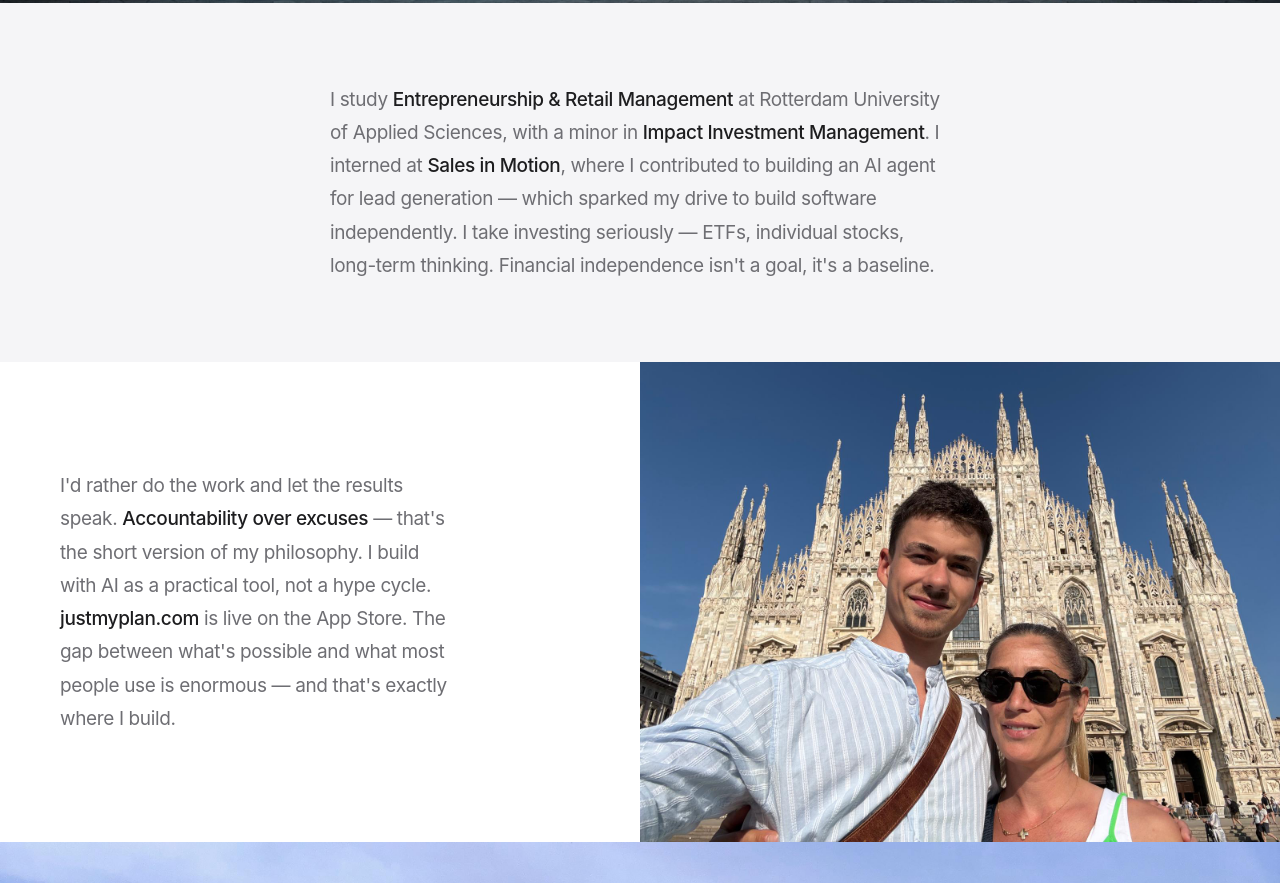
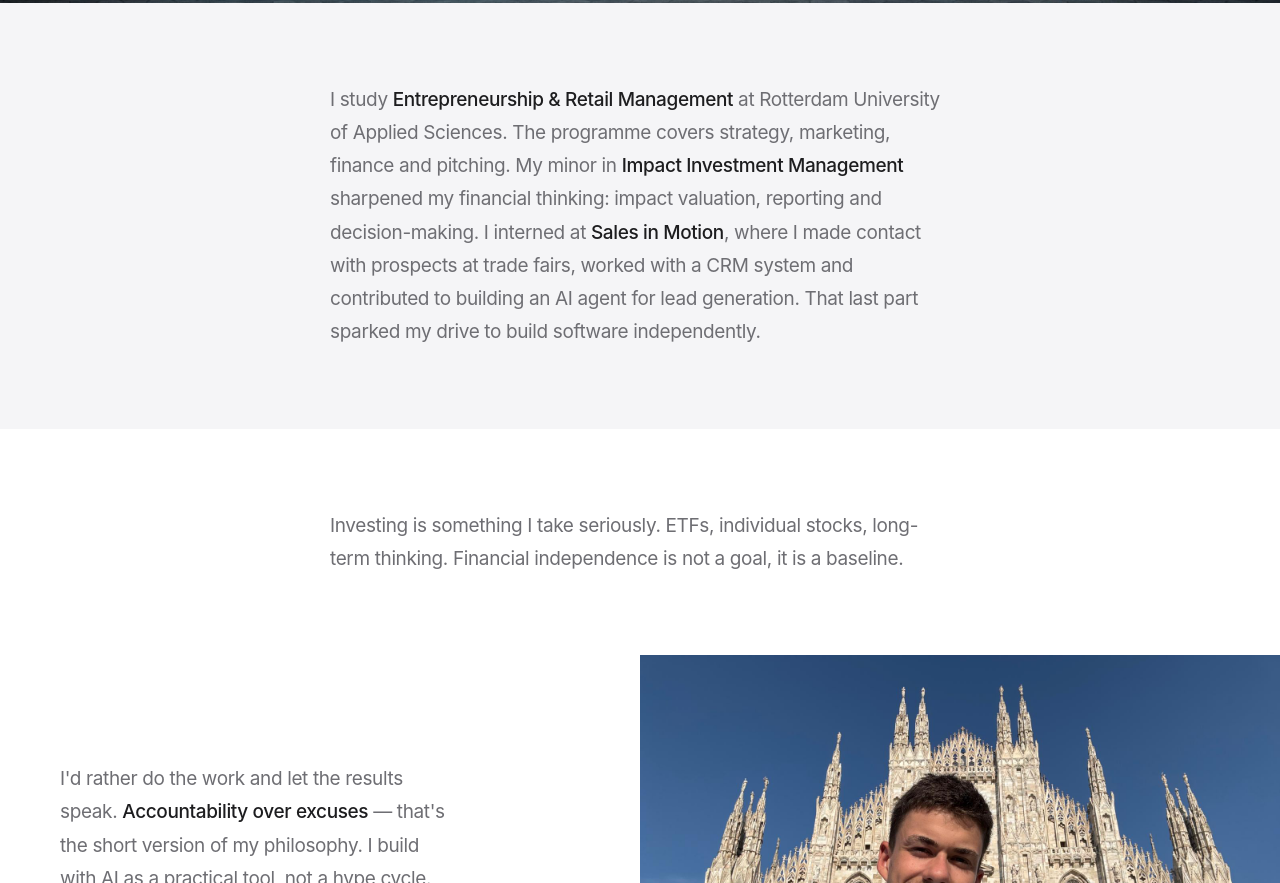
Before and after one commit to rinsenieboer-010/RJNieboer.com, a website: page about.html in a window 1280 px wide. Shown: the part 6160-7043 px from the top of the page. Drawn offline with Linux system fonts and the light colour scheme.

Commit message:
Split study/investing blocks and enrich school context
- story.study: remove investing, add detail (strategy/marketing/finance/pitching,
  CRM at Sales in Motion, impact valuation in minor)
- story.investing: new standalone key, no em-dashes
- about.html: two separate text blocks with alternating bg

Co-Authored-By: Claude Sonnet 4.6 <noreply@anthropic.com>

```diff
--- a/about.html
+++ b/about.html
@@ -179,6 +179,7 @@
       padding: 80px 22px;
       background: var(--surface);
     }
+    .ed-text-block.white { background: var(--bg); }
     .ed-text-block p {
       max-width: 620px;
       margin: 0 auto;
@@ -298,9 +299,14 @@
   <!-- Hogeschool Rotterdam: brede foto -->
   <img src="hr.jpg" class="ed-full reveal" alt="Hogeschool Rotterdam" />
 
-  <!-- Studie + investeren: losstaand tekstblok -->
+  <!-- Studie: losstaand tekstblok -->
   <div class="ed-text-block reveal">
-    <p class="ed-para" data-i18n-html="story.study">I study <strong>Entrepreneurship & Retail Management</strong> at Rotterdam University of Applied Sciences, with a minor in <strong>Impact Investment Management</strong>. I interned at <strong>Sales in Motion</strong>, where I contributed to building an AI agent for lead generation — which sparked my drive to build software independently. I take investing seriously — ETFs, individual stocks, long-term thinking. Financial independence isn't a goal, it's a baseline.</p>
+    <p class="ed-para" data-i18n-html="story.study">I study <strong>Entrepreneurship & Retail Management</strong> at Rotterdam University of Applied Sciences. The programme covers strategy, marketing, finance and pitching. My minor in <strong>Impact Investment Management</strong> sharpened my financial thinking: impact valuation, reporting and decision-making. I interned at <strong>Sales in Motion</strong>, where I made contact with prospects at trade fairs, worked with a CRM system and contributed to building an AI agent for lead generation. That last part sparked my drive to build software independently.</p>
+  </div>
+
+  <!-- Investeren: apart losstaand tekstblok -->
+  <div class="ed-text-block white reveal">
+    <p class="ed-para" data-i18n="story.investing">Investing is something I take seriously. ETFs, individual stocks, long-term thinking. Financial independence is not a goal, it is a baseline.</p>
   </div>
 
   <!-- AI & bouwen tekst links · foto rechts -->
--- a/lang.js
+++ b/lang.js
@@ -43,7 +43,8 @@ const i18n = {
     'story.korfball': 'At OZC Rotterdam I coach youth korfball, referee matches, and compete myself. Three roles, one club. Training the next generation keeps me sharp and reminds me that leadership is earned on the pitch — not in the boardroom.',
     'story.father': 'I\'m a dad. That changes everything — your priorities, your discipline, your reason to push harder. It\'s the most grounding thing in my life.',
     'story.building': 'I\'d rather do the work and let the results speak. <strong>Accountability over excuses</strong> — that\'s the short version of my philosophy. I build with AI as a practical tool, not a hype cycle. <strong>justmyplan.com</strong> is live on the App Store. The gap between what\'s possible and what most people use is enormous — and that\'s exactly where I build.',
-    'story.study': 'I study <strong>Entrepreneurship & Retail Management</strong> at Rotterdam University of Applied Sciences, with a minor in <strong>Impact Investment Management</strong>. I interned at <strong>Sales in Motion</strong>, where I contributed to building an AI agent for lead generation — which sparked my drive to build software independently. I take investing seriously — ETFs, individual stocks, long-term thinking. Financial independence isn\'t a goal, it\'s a baseline.',
+    'story.study': 'I study <strong>Entrepreneurship & Retail Management</strong> at Rotterdam University of Applied Sciences. The programme covers strategy, marketing, finance and pitching. My minor in <strong>Impact Investment Management</strong> sharpened my financial thinking: impact valuation, reporting and decision-making. I interned at <strong>Sales in Motion</strong>, where I made contact with prospects at trade fairs, worked with a CRM system and contributed to building an AI agent for lead generation. That last part sparked my drive to build software independently.',
+    'story.investing': 'Investing is something I take seriously. ETFs, individual stocks, long-term thinking. Financial independence is not a goal, it is a baseline.',
     'story.rotterdam': 'I work at <strong>\'t Zusje Rotterdam</strong> — kitchen and front of house. When it gets busy, you don\'t think, you perform. That\'s a standard I carry into everything I do.',
 
     'about.page.title': 'About Me',
@@ -170,7 +171,8 @@ const i18n = {
     'story.korfball': 'Bij OZC Rotterdam coach ik jeugdkorfbal, fluit ik wedstrijden en speel ik zelf mee. Drie rollen, één club. De volgende generatie trainen houdt me scherp en herinnert me eraan dat leiderschap op het veld verdiend wordt — niet in de vergaderzaal.',
     'story.father': 'Ik ben een vader. Dat verandert alles — je prioriteiten, je discipline, je reden om harder te pushen. Het is het meest bepalende in mijn leven.',
     'story.building': 'Ik doe liever het werk en laat de resultaten spreken. <strong>Verantwoordelijkheid boven excuses</strong> — dat is de korte versie van mijn filosofie. Ik bouw met AI als praktisch gereedschap, niet als hype. <strong>justmyplan.com</strong> staat live in de App Store. De kloof tussen wat mogelijk is en wat de meeste mensen gebruiken is enorm — en dat is precies waar ik bouw.',
-    'story.study': 'Ik studeer <strong>Ondernemerschap & Retail Management</strong> aan de Hogeschool Rotterdam, met een minor in <strong>Impact Investment Management</strong>. Ik liep stage bij <strong>Sales in Motion</strong>, waar ik bijdroeg aan een AI-agent voor leadgeneratie — wat mijn drive aanwakkerde om zelfstandig te bouwen. Ik neem investeren serieus — ETF\'s, individuele aandelen, langetermijndenken. Financiële onafhankelijkheid is geen doel, het is een basis.',
+    'story.study': 'Ik studeer <strong>Ondernemerschap & Retail Management</strong> aan de Hogeschool Rotterdam. De opleiding gaat over strategie, marketing, financiën en pitchen. Mijn minor <strong>Impact Investment Management</strong> scherpte mijn financieel denken: impact valuatie, rapportage en besluitvorming. Ik liep stage bij <strong>Sales in Motion</strong>, waar ik prospects contacteerde op beurzen, werkte met een CRM-systeem en bijdroeg aan een AI-agent voor leadgeneratie. Dat laatste wakkerde mijn drive aan om zelfstandig te bouwen.',
+    'story.investing': 'Beleggen neem ik serieus. ETF\'s, individuele aandelen, langetermijndenken. Financiële onafhankelijkheid is geen doel, het is een basis.',
     'story.rotterdam': 'Ik werk bij <strong>\'t Zusje Rotterdam</strong> — keuken en bediening. Als het druk wordt, denk je niet, je voert uit. Dat is een standaard die ik meeneem naar alles wat ik doe.',
 
     'about.page.title': 'Over Mij',
```
